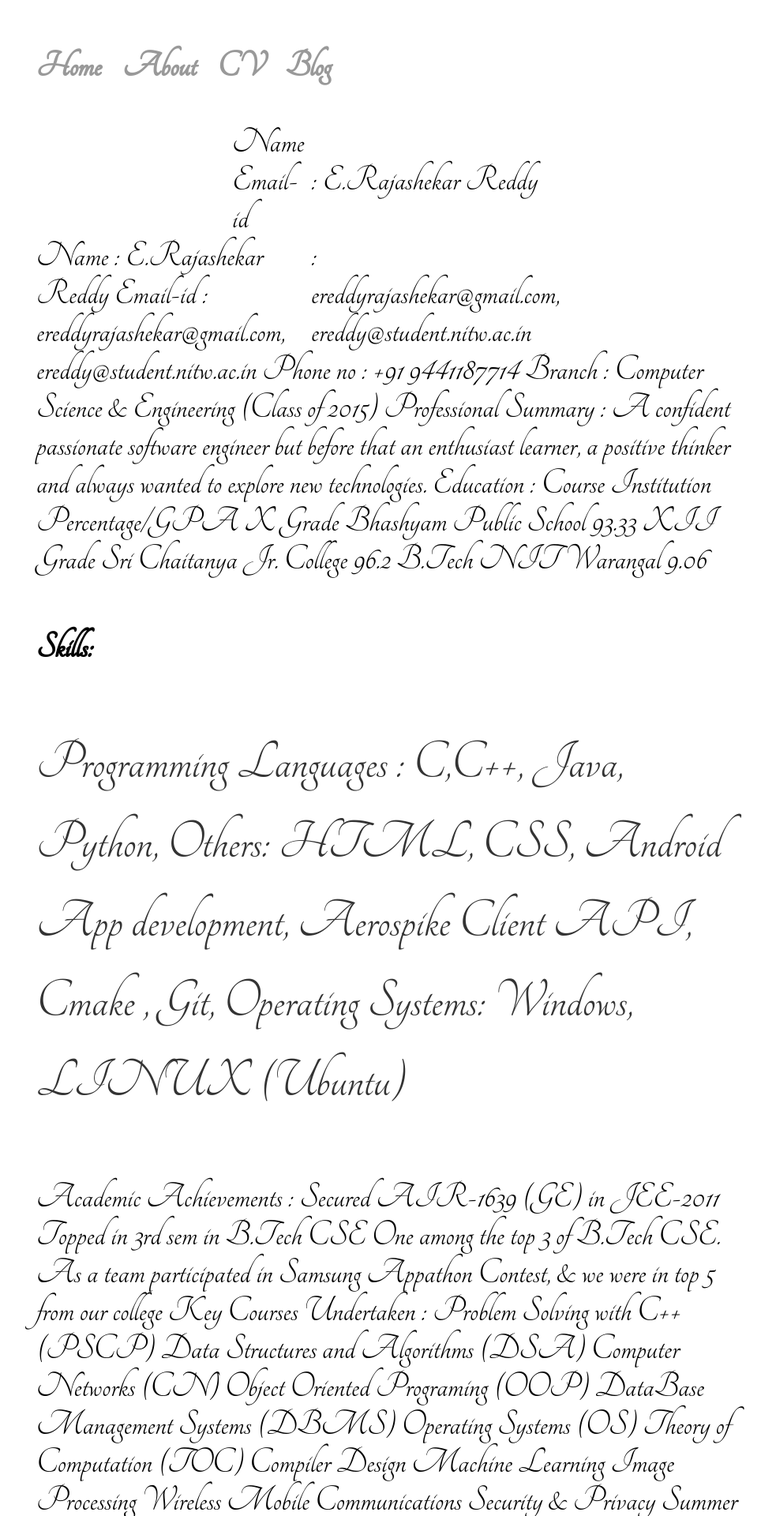
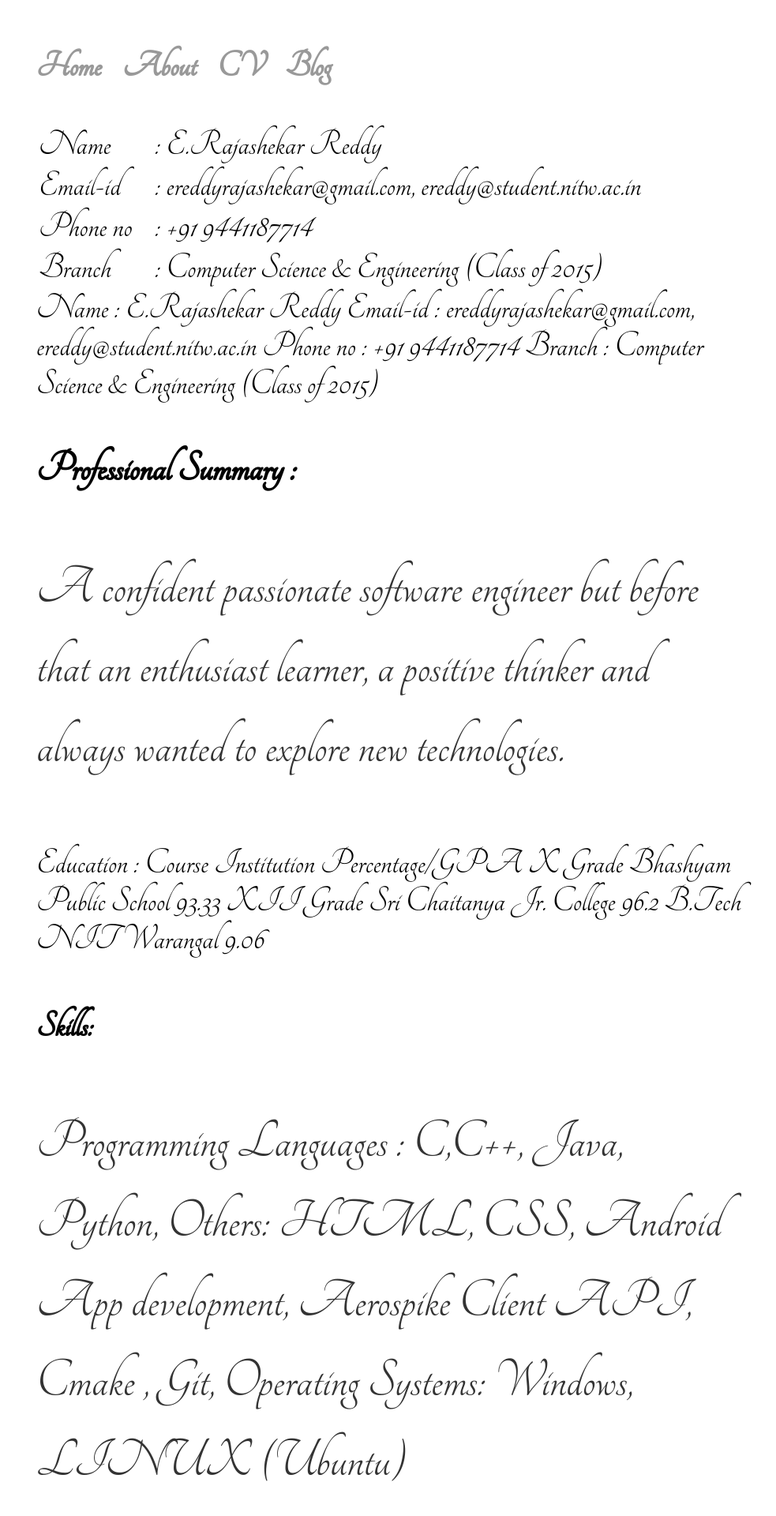
Before and after one commit to rajashekar007/rajashekar007.github.io, a Jekyll site: the page built from cv/index.html, in a window 1280 px wide. Shown: the top 1920 px of the page at 79% size, without its empty margins (146-1129 px from the left). Built offline with Jekyll 4.4.1, drawn with Linux system fonts in a browser that asks for light colours.

Commit message:
Update index.html

```diff
--- a/cv/index.html
+++ b/cv/index.html
@@ -2,35 +2,25 @@
 layout: default
 title: About Ereddy
 ---
-<style type="text/css">
-#wrap {
-   width:400px;
-   margin:0 auto;
-}
-#left_col {
 
-   width:100px;
-}
-#right_col {
-   float:right;
-   width:300px;
-}
-</style>
-
-<div id="wrap">
-    <div id="left_col">
-        Name
-    </div>
-    <div id="right_col">
-        : E.Rajashekar Reddy
-    </div>
-    <div id="left_col">
-        Email-id
-    </div>
-    <div id="right_col">
-        : ereddyrajashekar@gmail.com, ereddy@student.nitw.ac.in
-    </div>
-</div>
+<table style="width:100%">
+  <tr>
+    <td>Name</td>
+    <td>: E.Rajashekar Reddy</td>
+  </tr>
+  <tr>
+    <td>Email-id</td>
+    <td>: ereddyrajashekar@gmail.com, ereddy@student.nitw.ac.in</td>
+  </tr>
+  <tr>
+    <td>Phone no</td>
+    <td>: +91 9441187714</td>
+  </tr>
+  <tr>
+    <td>Branch</td>
+    <td>: Computer Science & Engineering (Class of 2015)</td>
+  </tr>
+</table>
 
 
 Name	: E.Rajashekar Reddy
@@ -39,9 +29,10 @@ Phone no 	: +91 9441187714
 Branch     : Computer Science & Engineering (Class of 2015)
 
 
-Professional Summary :
+<h3>Professional Summary :</h3>
+<p>
 	A confident passionate software engineer but before that an enthusiast learner, a positive thinker and always wanted to explore new technologies.
-
+</p>
 Education :
 Course
 Institution
```
